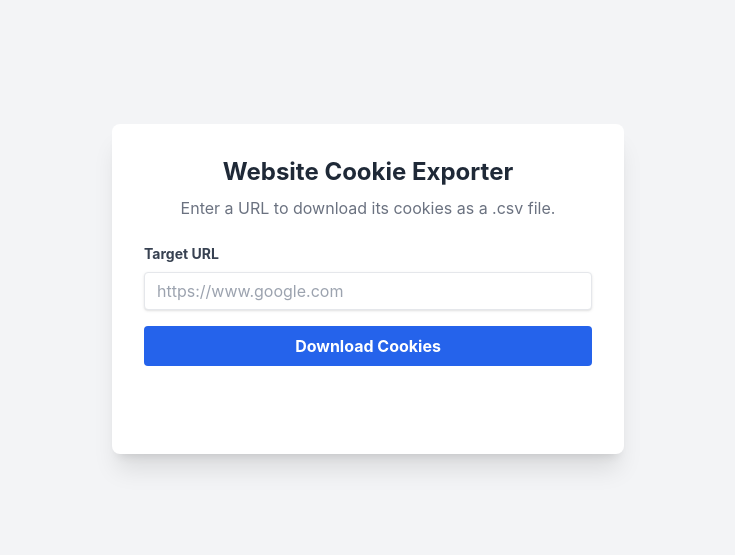
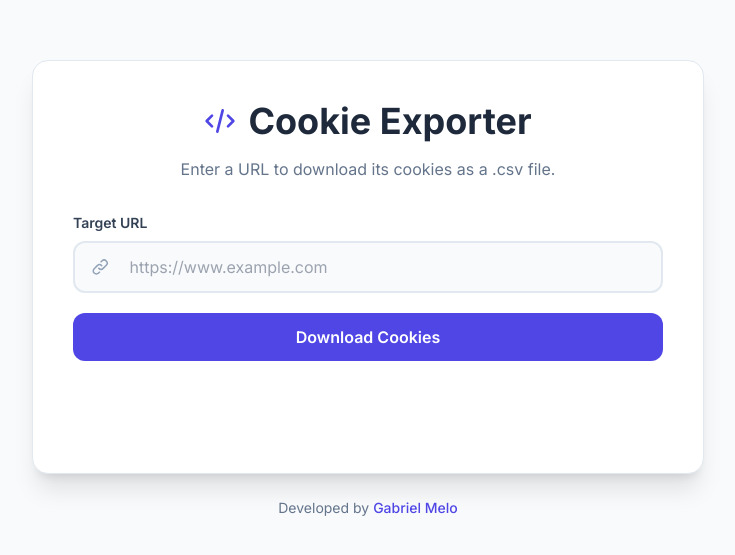
Before and after one commit to melogabriel/cookie-scraper, a plain HTML site: page index.html in a window 1280 px wide. Shown: the part 111-666 px from the top of the page, without its empty margins (272-1007 px from the left). Drawn offline with nearby package versions, Linux system fonts and the light colour scheme.

Commit message:
Update index.html
- A cleaner, more spacious card-based layout.

- Improved typography using the "Inter" font, which is now properly imported.

- A modern input field with an embedded icon.

- Enhanced button styles with better visual feedback.

- A professional footer with a link to your GitHub profile.

```diff
--- a/index.html
+++ b/index.html
@@ -3,16 +3,22 @@
 <head>
     <meta charset="UTF-8">
     <meta name="viewport" content="width=device-width, initial-scale=1.0">
-    <title>Cookie Scraper</title>
+    <title>Cookie Exporter</title>
     <script src="https://cdn.tailwindcss.com"></script>
+    <!-- Import Google Font: Inter -->
+    <link rel="preconnect" href="https://fonts.googleapis.com">
+    <link rel="preconnect" href="https://fonts.gstatic.com" crossorigin>
+    <link href="https://fonts.googleapis.com/css2?family=Inter:wght@400;500;600;700&display=swap" rel="stylesheet">
     <style>
-        body { font-family: 'Inter', sans-serif; }
+        body {
+            font-family: 'Inter', sans-serif;
+        }
         .spinner {
             border: 2px solid rgba(255, 255, 255, 0.3);
             border-top-color: #fff;
             border-radius: 50%;
-            width: 16px;
-            height: 16px;
+            width: 1rem; /* 16px */
+            height: 1rem; /* 16px */
             animation: spin 1s linear infinite;
         }
         @keyframes spin {
@@ -20,26 +26,50 @@
         }
     </style>
 </head>
-<body class="bg-gray-100 flex items-center justify-center min-h-screen">
-    <div class="bg-white p-8 rounded-lg shadow-xl w-full max-w-lg mx-4">
-        <h1 class="text-2xl font-bold text-center text-gray-800 mb-2">Website Cookie Exporter</h1>
-        <p class="text-center text-gray-500 mb-6">Enter a URL to download its cookies as a .csv file.</p>
+<body class="bg-slate-50 flex items-center justify-center min-h-screen px-4">
+    <div class="w-full max-w-2xl mx-auto">
+        <div class="bg-white p-8 sm:p-10 rounded-2xl shadow-xl border border-slate-200">
+            <!-- Header Section -->
+            <div class="text-center mb-8">
+                <div class="flex items-center justify-center gap-3 mb-4">
+                    <svg xmlns="http://www.w3.org/2000/svg" class="h-8 w-8 text-indigo-600" fill="none" viewBox="0 0 24 24" stroke="currentColor" stroke-width="2">
+                        <path stroke-linecap="round" stroke-linejoin="round" d="M10 20l4-16m4 4l4 4-4 4M6 16l-4-4 4-4" />
+                    </svg>
+                    <h1 class="text-3xl sm:text-4xl font-bold text-slate-800">Cookie Exporter</h1>
+                </div>
+                <p class="text-slate-500">Enter a URL to download its cookies as a .csv file.</p>
+            </div>
 
+            <!-- Form Section -->
             <form id="cookie-form">
-            <div class="mb-4">
-                <label for="url-input" class="block text-gray-700 text-sm font-bold mb-2">Target URL</label>
-                <input type="url" id="url-input" placeholder="https://www.google.com" required
-                       class="shadow appearance-none border rounded w-full py-2 px-3 text-gray-700 leading-tight focus:outline-none focus:ring-2 focus:ring-blue-500">
+                <div class="mb-5">
+                    <label for="url-input" class="block text-slate-700 text-sm font-semibold mb-2">Target URL</label>
+                    <div class="flex items-center bg-slate-50 border-2 border-slate-200 rounded-xl focus-within:ring-2 focus-within:ring-indigo-500 focus-within:border-indigo-500 transition-all duration-300 p-1">
+                        <svg xmlns="http://www.w3.org/2000/svg" class="h-5 w-5 mx-3 text-slate-400" fill="none" viewBox="0 0 24 24" stroke="currentColor" stroke-width="2">
+                            <path stroke-linecap="round" stroke-linejoin="round" d="M13.828 10.172a4 4 0 00-5.656 0l-4 4a4 4 0 105.656 5.656l1.102-1.101m-.758-4.899a4 4 0 005.656 0l4-4a4 4 0 00-5.656-5.656l-1.1 1.1" />
+                        </svg>
+                        <input type="url" id="url-input" placeholder="https://www.example.com" required
+                               class="w-full px-2 py-2 text-slate-700 bg-transparent border-none focus:outline-none focus:ring-0">
+                    </div>
                 </div>
 
                 <button type="submit" id="submitButton"
-                    class="w-full bg-blue-600 hover:bg-blue-700 text-white font-bold py-2 px-4 rounded focus:outline-none focus:shadow-outline transition-colors duration-300 flex items-center justify-center">
+                        class="w-full bg-indigo-600 text-white font-semibold py-3 px-4 rounded-xl hover:bg-indigo-700 focus:outline-none focus:ring-2 focus:ring-offset-2 focus:ring-indigo-500 transition-transform transform hover:scale-[1.02] disabled:bg-indigo-400 disabled:cursor-not-allowed flex items-center justify-center">
                     <span id="buttonText">Download Cookies</span>
                     <div id="buttonSpinner" class="spinner hidden"></div>
                 </button>
             </form>
 
-        <div id="messageDiv" class="mt-4 text-center text-sm text-gray-600 min-h-[40px] p-2 border border-transparent rounded-md"></div>
+            <!-- Message/Feedback Area -->
+            <div id="messageDiv" class="mt-6 text-center text-sm text-slate-600 min-h-[48px] flex items-center justify-center p-2 border border-transparent rounded-lg"></div>
+        </div>
+
+        <!-- Footer -->
+        <footer class="text-center mt-6">
+            <p class="text-slate-500 text-sm">
+                Developed by <a href="https://github.com/melogabriel" target="_blank" rel="noopener noreferrer" class="font-medium text-indigo-600 hover:underline">Gabriel Melo</a>
+            </p>
+        </footer>
     </div>
 
     <script>
@@ -52,15 +82,15 @@
             const buttonSpinner = document.getElementById('buttonSpinner');
             const messageDiv = document.getElementById('messageDiv');
 
-            // --- UI Feedback ---
+            // --- UI Feedback: Start Loading ---
             submitButton.disabled = true;
             buttonText.classList.add('hidden');
             buttonSpinner.classList.remove('hidden');
-            messageDiv.className = 'mt-4 text-center text-sm p-2 border rounded-md border-blue-200 bg-blue-50 text-blue-700';
-            messageDiv.innerHTML = 'Connecting to the server... <br><small>This may take up to a minute if the server is waking up from sleep.</small>';
+            messageDiv.className = 'mt-6 text-center text-sm flex items-center justify-center p-2 border rounded-lg border-blue-200 bg-blue-50 text-blue-800';
+            messageDiv.innerHTML = '<div class="flex flex-col items-center"><span>Connecting to the server...</span><small class="font-medium">This may take a minute if the server is waking up.</small></div>';
 
             try {
-                // --- Use your new, working Render URL ---
+                // --- API Endpoint ---
                 const apiUrl = 'https://cookie-scrapper.onrender.com/scrape';
 
                 const response = await fetch(apiUrl, {
@@ -71,8 +101,9 @@
 
                 if (response.ok) {
                     const contentType = response.headers.get("content-type");
+                    // --- Handle Successful File Download ---
                     if (contentType && contentType.includes("text/csv")) {
-                        messageDiv.className = 'mt-4 text-center text-sm p-2 border rounded-md border-green-200 bg-green-50 text-green-700';
+                        messageDiv.className = 'mt-6 text-center text-sm flex items-center justify-center p-2 border rounded-lg border-green-200 bg-green-50 text-green-800';
                         messageDiv.textContent = 'Success! Your download is starting.';
                         const blob = await response.blob();
                         const downloadUrl = window.URL.createObjectURL(blob);
@@ -82,22 +113,26 @@
                         document.body.appendChild(a);
                         a.click();
                         a.remove();
+                    // --- Handle Other Success Messages (e.g., no cookies found) ---
                     } else {
                         const result = await response.json();
-                        messageDiv.className = 'mt-4 text-center text-sm p-2 border rounded-md border-gray-200 bg-gray-50 text-gray-700';
+                        messageDiv.className = 'mt-6 text-center text-sm flex items-center justify-center p-2 border rounded-lg border-slate-200 bg-slate-50 text-slate-700';
                         messageDiv.textContent = result.message || 'Received a success response but no file.';
                     }
+                // --- Handle Server Errors ---
                 } else {
                     const errorData = await response.json();
-                    messageDiv.className = 'mt-4 text-center text-sm p-2 border rounded-md border-red-200 bg-red-50 text-red-700';
-                    messageDiv.innerHTML = `<strong>Error:</strong> ${errorData.error}<br><small class="text-xs">${errorData.details || ''}</small>`;
+                    messageDiv.className = 'mt-6 text-center text-sm flex items-center justify-center p-2 border rounded-lg border-red-200 bg-red-50 text-red-800';
+                    messageDiv.innerHTML = `<div class="flex flex-col"><strong>Error:</strong> ${errorData.error}</div>`;
                 }
 
+            // --- Handle Network Errors (Server is down) ---
             } catch (error) {
                 console.error('Fetch error:', error);
-                messageDiv.className = 'mt-4 text-center text-sm p-2 border rounded-md border-red-200 bg-red-50 text-red-700';
-                messageDiv.innerHTML = '<strong>Network Error:</strong> Could not connect to the server. It might be asleep or has crashed. Please try again in a minute.';
+                messageDiv.className = 'mt-6 text-center text-sm flex items-center justify-center p-2 border rounded-lg border-red-200 bg-red-50 text-red-800';
+                messageDiv.innerHTML = '<strong>Network Error:</strong> Could not connect. Please try again in a minute.';
             } finally {
+                // --- UI Feedback: End Loading ---
                 submitButton.disabled = false;
                 buttonText.classList.remove('hidden');
                 buttonSpinner.classList.add('hidden');
```
Lines whose indentation alone changed are shown as unchanged.
